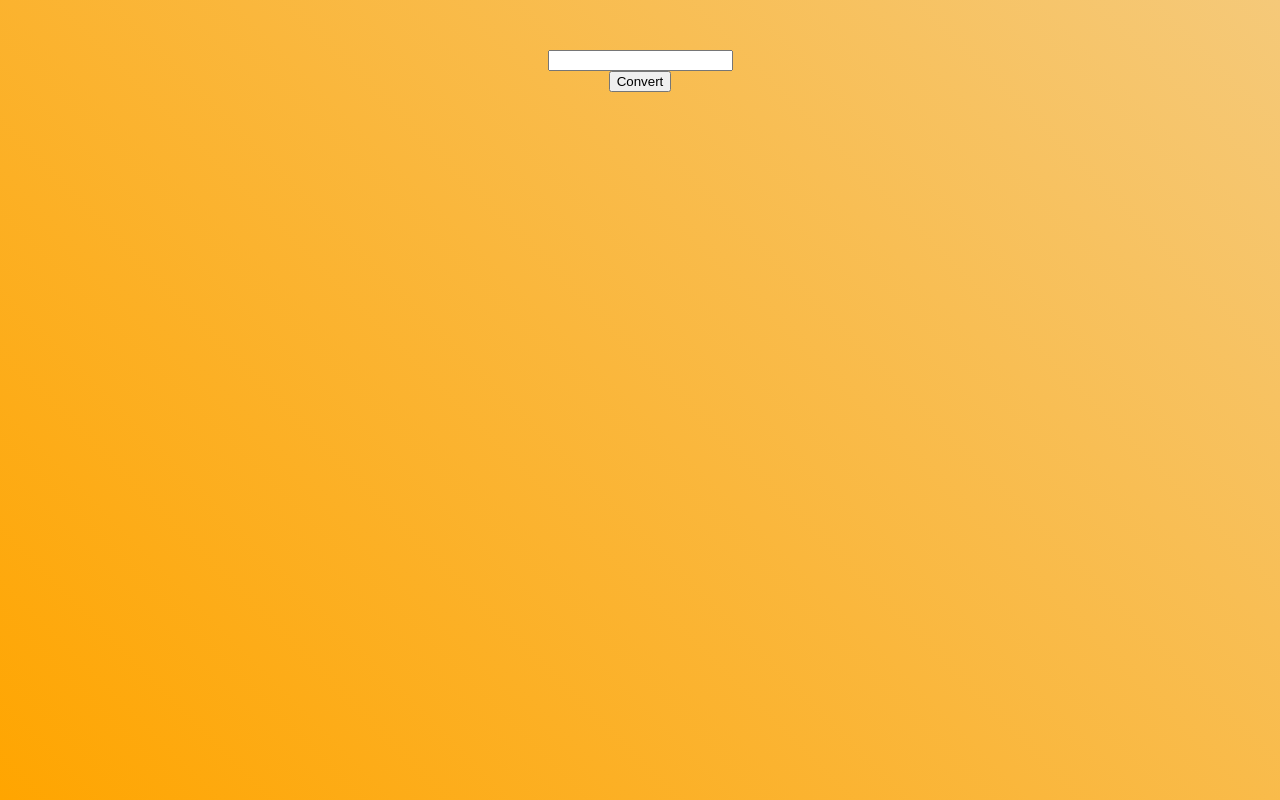
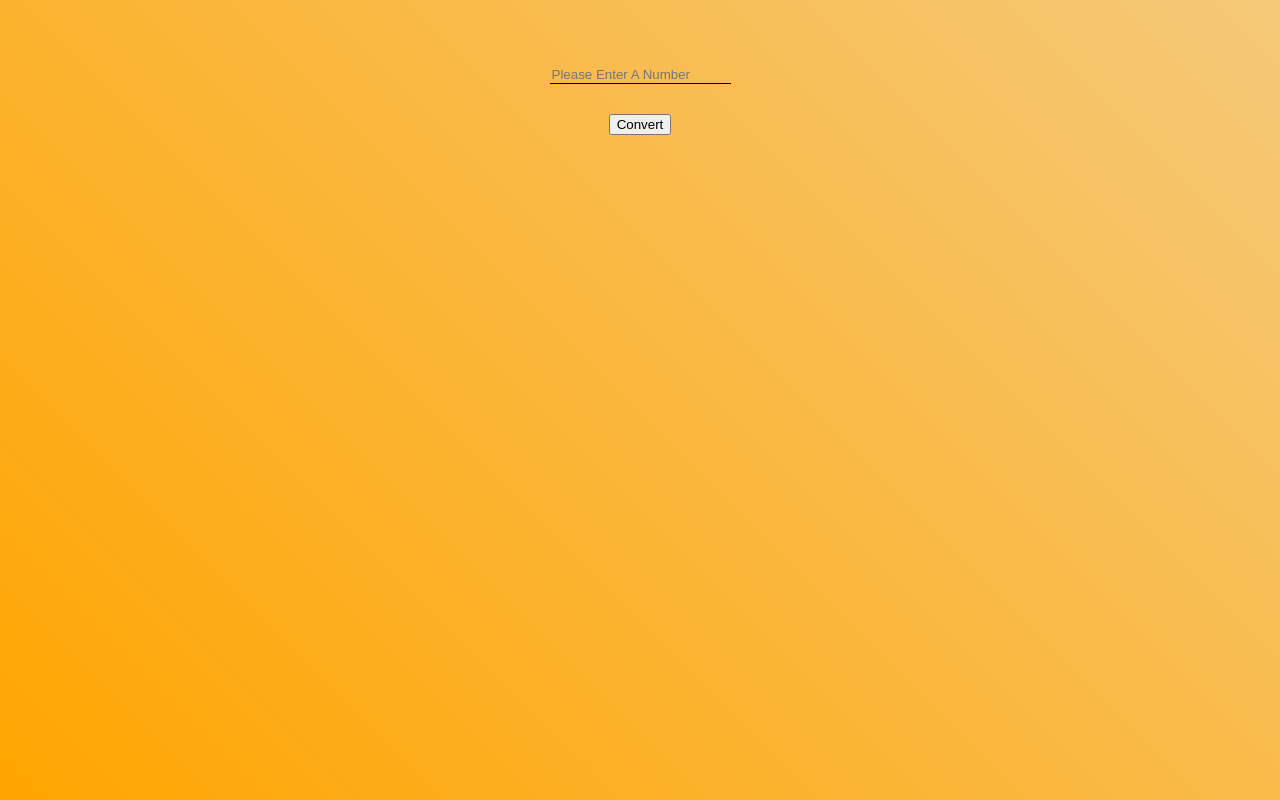
Before and after one commit to Ben-E-Price/num-to-text, a plain HTML site: page project/index.html in a window 1280 px wide. Drawn offline with Linux system fonts and the light colour scheme.

Commit message:
Inital input element styling Wrapper element margin added

```diff
--- a/project/index.html
+++ b/project/index.html
@@ -12,7 +12,7 @@
 
     <main id="wrapper-ui">
         <div id="wrapper-input" class="wrapper">
-            <input id="user-input">
+            <input id="user-input" placeholder="Please Enter A Number">
         </div>
 
         <div id="wrapper-btn" class="wrapper">
--- a/project/stylesheet.css
+++ b/project/stylesheet.css
@@ -8,9 +8,23 @@ html{
     background-image: linear-gradient(45deg, orange, rgb(245, 201, 121));
 }
 
+.wrapper{
+    margin: 15px 0px;
+}
+
 #wrapper-ui {
     display: flex;
     flex-direction: column;
     align-items: center;
     padding: 50px;
 }
+
+#user-input{
+    background-color: transparent;
+    border: none;
+    border-bottom: 1px black solid;
+}
+
+#user-input:focus{
+    outline: none;
+}
```
